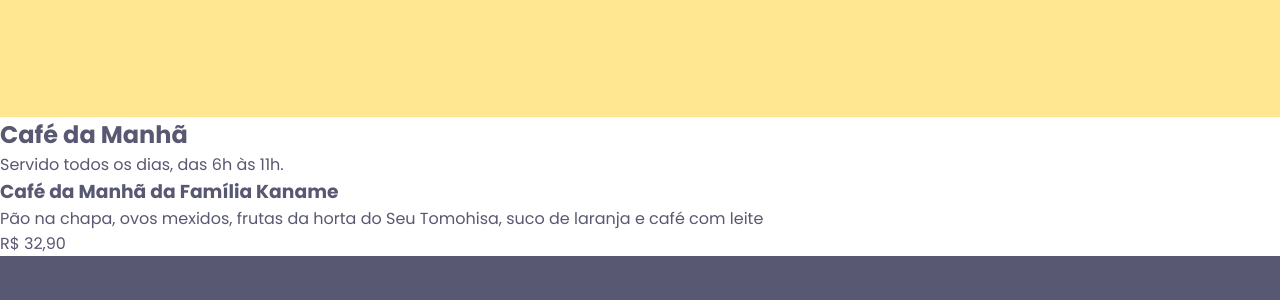
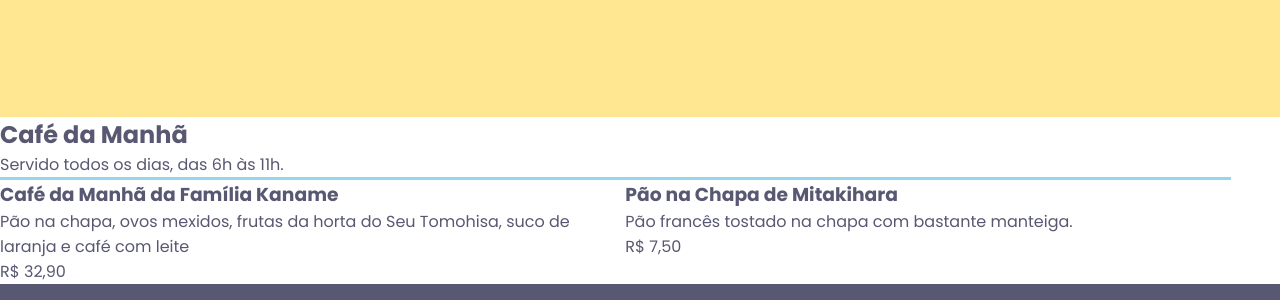
Before and after one commit to oFurabio/projeto-vercel, a plain HTML site: page cardapio.html in a window 1280 px wide. Shown: the part 285-585 px from the top of the page. Drawn offline with Linux system fonts and the light colour scheme.

Commit message:
Estamos criando o cardápio

```diff
--- a/cardapio.html
+++ b/cardapio.html
@@ -48,6 +48,11 @@
                 <p class="itemDescricao">Pão na chapa, ovos mexidos, frutas da horta do Seu Tomohisa, suco de laranja e café com leite</p>
                 <p class="itemPreco">R$ 32,90</p>
               </div>
+              <div class="item">
+                <h3 class="itemNome">Pão na Chapa de Mitakihara</h3>
+                <p class="itemDescricao">Pão francês tostado na chapa com bastante manteiga.</p>
+                <p class="itemPreco">R$ 7,50</p>
+              </div>
             </div>
           </section>
         </div>
--- a/css/cardapio.css
+++ b/css/cardapio.css
@@ -28,3 +28,26 @@
     font-size: large;
     margin: auto;
 }
+
+.cardapioConteudo {
+    display: flex;
+    align-items: flex-start;
+}
+
+.listaCategorias {
+    display: flex;
+    flex-direction: column;
+}
+
+.categoriaCabecalho {
+    border-bottom: 3px solid var(--cor-azul);
+}
+
+.listaItens {
+    display: flex;
+    gap: 20px;
+}
+
+.item {
+    width: 50%;
+}
```
